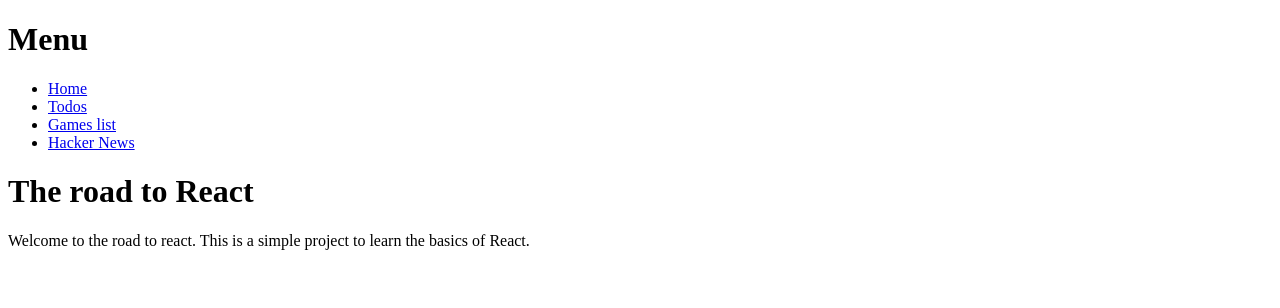
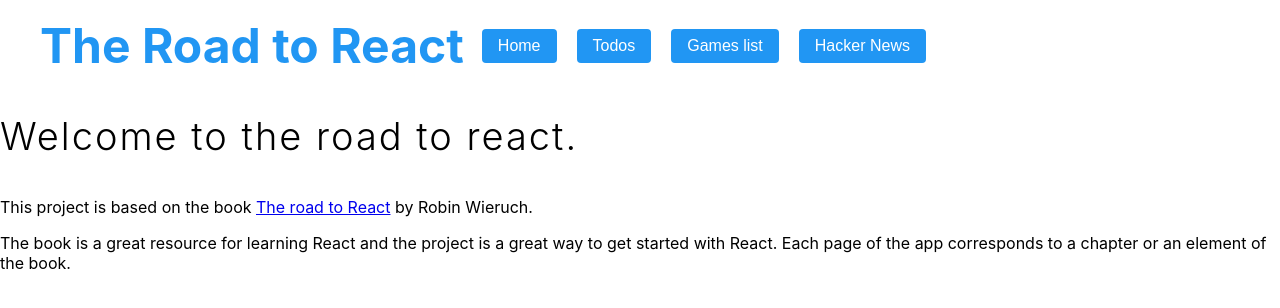
Before and after one commit to mkxmawilix/the-road-to-react, a React (Vite) app: page / in a window 1280 px wide. Shown: the top 308 px of the page. Built offline with nearby package versions, Linux system fonts and the light colour scheme.

Commit message:
[IMP] Added some css style

```diff
--- a/src/App.css
+++ b/src/App.css
@@ -1,3 +1,13 @@
+.container-hn {
+    height: 100vw;
+    padding: 20px;
+
+    background: #83a4d4;
+    background: linear-gradient(to left, #b6fbff, #83a4d4);
+
+    color: #171212;
+}
+
 .list-table {
     width: 90%;
     border-collapse: collapse;
@@ -24,6 +34,11 @@
 
 .list-table.story th {
     background-color: #f09104;
+    color: white;
+}
+
+.list-table.todo th {
+    background-color: #296cf1;
     color: white;
 }
 
@@ -70,13 +85,8 @@ input[type=checkbox] {
 }
 
 .add-game-form button {
-    width: 10%;
-    background-color: #4CAF50;
-    color: white;
     padding: 12px 20px;
     margin: 8px 0;
-    border: none;
-    border-radius: 4px;
     cursor: pointer;
 }
 
@@ -89,3 +99,25 @@ input[type=checkbox] {
     cursor: pointer;
     margin: 5px;
 }
+
+.button {
+    background: transparent;
+    border: 1px solid #171212;
+    padding: 5px;
+    cursor: pointer;
+
+    transition: all 0.1s ease-in;
+}
+
+.button:hover {
+    background: #171212;
+    color: #ffffff;
+}
+
+.button_small {
+    padding: 5px;
+}
+
+.button_large {
+    padding: 10px;
+}
--- a/src/components/CurrencyButtons.jsx
+++ b/src/components/CurrencyButtons.jsx
@@ -14,7 +14,7 @@ const CurrencyButtons = () => {
 
 const CurrencyButton = ({ onClick, children }) => {
     return (
-        <button type="button" onClick={onClick}>
+        <button className="button button_large" type="button" onClick={onClick}>
             {children}
         </button>
     )
--- a/src/index.css
+++ b/src/index.css
@@ -0,0 +1,35 @@
+body {
+    margin: 0;
+    font-family: -apple-system, BlinkMacSystemFont, 'Segeo UI', 'Roboto', 'Oxygen',
+    'Ubuntu', 'Cantarell', 'Fira Sans', 'Droid Sans', 'Helvetica Neue',
+    sans-serif;
+    -webkit-font-smoothing: antialiased;
+    -moz-osx-font-smoothing: grayscale;
+}
+
+.material-button {
+    background-color: #2196f3;
+    border: none;
+    color: white;
+    padding: 0.5rem 1rem;
+    text-align: center;
+    text-decoration: none;
+    display: inline-block;
+    font-size: 16px;
+    margin: 4px 2px;
+    cursor: pointer;
+    border-radius: 4px;
+}
+
+.site-title {
+    font-size: 2rem;
+    font-weight: bold;
+    color: #2196f3;
+    font-size: 48px;
+}
+
+.headline-primary {
+    font-size: 38px;
+    font-weight: 300;
+    letter-spacing: 2px;
+}
--- a/src/main.jsx
+++ b/src/main.jsx
@@ -7,6 +7,7 @@ import Todos from "./pages/Todos";
 import Games from "./pages/Games";
 import HackerNews from "./pages/HackerNews";
 import NoPage from "./pages/NoPage";
+
 import './index.css'
 
 ReactDOM.createRoot(document.getElementById('root')).render(
--- a/src/pages/Games.jsx
+++ b/src/pages/Games.jsx
@@ -161,14 +161,21 @@ const Games = () => {
 
     return (
         <div>
-            <h1>The road to React</h1>
+            <h1 className="headline-primary">Game list</h1>
 
             <Search onSearch={handleSearch} inputSearchValues={searchTerms}>Search:</Search>
 
             <CurrencyProvider>
+                <div style={{ display: "flex", justifyContent: "space-between", width:"90%" }}>
+                    <div>
+                        <AddGame handleClick={handleClickAddGame} inputRefName={addGameInputName} inputRefPrice={addGameInputPrice} inputRefCategory={addGameInputCategory} inputRefAvailable={addGameInputAvailable} />
+                    </div>
+                    <div>
                         Display prices in :
                         <div className="currency-button">
                             <CurrencyButtons />
+                        </div>
+                    </div>
                 </div>
 
                 <TableGames searchName={searchTerms.name}
@@ -176,9 +183,6 @@ const Games = () => {
                     searchPrice={searchTerms.price}
                     games={games} onRemoveItem={handleRemoveItem} />
             </CurrencyProvider>
-
-            <AddGame
-                handleClick={handleClickAddGame} inputRefName={addGameInputName} inputRefPrice={addGameInputPrice} inputRefCategory={addGameInputCategory} inputRefAvailable={addGameInputAvailable} />
 
         </div>
     );
@@ -222,8 +226,6 @@ const TableGames = ({ searchName, searchCategory, searchPrice, games, onRemoveIt
     const { value } = useCurrency();
     return (
         <div>
-            <h2>Games list</h2>
-
             <Table data={tableData} sort={sort} className="list-table game">
                 {(tableList) => (
                     <React.Fragment>
@@ -258,7 +260,7 @@ const TableGames = ({ searchName, searchCategory, searchPrice, games, onRemoveIt
                                             <Cell>{item.category}</Cell>
                                             <Cell>{item.available ? 'Yes' : 'No'}</Cell>
                                             <Cell>
-                                                <button onClick={() => onRemoveItem(item)}>Remove</button>
+                                                <button className="button button_small" onClick={() => onRemoveItem(item)}>Remove</button>
                                             </Cell>
                                         </Row>)
                                 })
@@ -288,10 +290,10 @@ const InputWithLabel = ({ id, type = "text", onChange, value, isFocused, isRequi
     );
 };
 
-const InputWithLabelForm = ({ id, type = "text", onChange, inputRef, value, isRequired, children }) => {
+const InputWithLabelForm = ({ id, type = "text", width = "100px", onChange, inputRef, value, isRequired, children }) => {
     return (
         <>
-            <label htmlFor={id}>{children} </label><input ref={inputRef} id={id} type={type} onChange={onChange} value={value} required={isRequired} />
+            <label htmlFor={id}>{children} </label><input ref={inputRef} id={id} style={{width: width}} type={type} onChange={onChange} value={value} required={isRequired} />
         </>
     );
 };
@@ -318,17 +320,20 @@ const Search = ({ onSearch, inputSearchValues, children }) => (
 
 const AddGame = ({ handleClick, inputRefName, inputRefPrice, inputRefCategory, inputRefAvailable }) => (
     <>
-        <h2>Add game</h2>
         <form className="add-game-form">
             <div>
-                <InputWithLabelForm id="add-a-game-name" inputRef={inputRefName} isRequired>Name</InputWithLabelForm>
+                <div>
+                    <InputWithLabelForm id="add-a-game-name" width="240px" inputRef={inputRefName} isRequired>Name</InputWithLabelForm>
                     <InputWithLabelForm id="add-a-game-price" type="number" inputRef={inputRefPrice} isRequired>Price</InputWithLabelForm>
-                <InputWithLabelForm id="add-a-game-category" inputRef={inputRefCategory} isRequired>Category</InputWithLabelForm>
+                    <InputWithLabelForm id="add-a-game-category" width="150px" inputRef={inputRefCategory} isRequired>Category</InputWithLabelForm>
                     <InputWithLabelForm id="add-a-game-available" type="checkbox" inputRef={inputRefAvailable}>Available</InputWithLabelForm>
                 </div>
-            <button type="button" onClick={handleClick}>
+                <div>
+                    <button className="button button_large" type="button" onClick={handleClick}>
                         Add
                     </button>
+                </div>
+            </div>
         </form>
     </>
 );
@@ -353,6 +358,7 @@ InputWithLabel.propTypes = {
 InputWithLabelForm.propTypes = {
     id: PropTypes.string,
     type: PropTypes.string,
+    width: PropTypes.string,
     onChange: PropTypes.func,
     inputRef: PropTypes.object,
     value: PropTypes.string,
--- a/src/pages/HackerNews.jsx
+++ b/src/pages/HackerNews.jsx
@@ -147,11 +147,10 @@ const HackerNews = () => {
     });
 
     return (
-        <div>
-            <h1>My Hacker Stories</h1>
+        <div className="container-hn">
+            <h1 className="headline-primary">My Hacker Stories</h1>
 
             <SearchForm searchTerm={searchTerm} onSearchInput={handleSearchInput} onSearchSubmit={handleSearchSubmit}/>
-            <hr />
 
             <Table data={tableData} sort={sort} className="list-table story">
                 {
@@ -180,7 +179,7 @@ const HackerNews = () => {
                                                         <Cell>{item.num_comments}</Cell>
                                                         <Cell>{item.points}</Cell>
                                                         <Cell>
-                                                            <button type="button" onClick={() => handleRemoveStory(item)}>Remove</button>
+                                                            <button className="button button_small" type="button" onClick={() => handleRemoveStory(item)}>Remove</button>
                                                         </Cell>
                                                     </Row>
                                                 )))
@@ -211,7 +210,7 @@ const SearchForm = ({
             <strong>Search:</strong>
         </InputWithLabel>
 
-        <button type="submit" disabled={!searchTerm}> Search </button>
+        <button className="button button_large" type="submit" disabled={!searchTerm}> Search </button>
     </form>
 );
 
--- a/src/pages/Home.jsx
+++ b/src/pages/Home.jsx
@@ -2,10 +2,13 @@
 function Home() {
     return (
         <div>
-            <h1>The road to React</h1>
+            <h3 className="headline-primary"> Welcome to the road to react. </h3>
             <p>
-                Welcome to the road to react. This is a simple project to learn
-                the basics of React.
+                This project is based on the book <a href="https://www.roadtoreact.com/">The road to React</a> by Robin Wieruch.
+            </p>
+            <p>
+                The book is a great resource for learning React and the project is a great way to get started with React.
+                Each page of the app corresponds to a chapter or an element of the book.
             </p>
         </div>
     );
--- a/src/pages/Layout.jsx
+++ b/src/pages/Layout.jsx
@@ -1,23 +1,35 @@
 import { Outlet } from "react-router-dom";
 import { Link } from "react-router-dom";
+
+import '../index.css'
 
 const Layout = () => {
     return (
         <>
-            <h1>Menu</h1>
             <nav>
-                <ul>
-                    <li>
-                        <Link to="/">Home</Link>
+                <ul style={{ display: "flex", listStyle: "none", alignItems: "center" }}>
+                    <li className="site-title" style={{ marginRight: "1rem" }}>
+                        The Road to React
                     </li>
-                    <li>
-                        <Link to="/todos">Todos</Link>
+                    <li style={{ marginRight: "1rem" }}>
+                        <Link to="/">
+                            <button className="material-button">Home</button>
+                        </Link>
                     </li>
-                    <li>
-                        <Link to="/games-list">Games list</Link>
+                    <li style={{ marginRight: "1rem" }}>
+                        <Link to="/todos">
+                            <button className="material-button">Todos</button>
+                        </Link>
                     </li>
-                    <li>
-                        <Link to="/hacker-news">Hacker News</Link>
+                    <li style={{ marginRight: "1rem" }}>
+                        <Link to="/games-list">
+                            <button className="material-button">Games list</button>
+                        </Link>
+                    </li>
+                    <li style={{ marginRight: "1rem" }}>
+                        <Link to="/hacker-news">
+                            <button className="material-button">Hacker News</button>
+                        </Link>
                     </li>
                 </ul>
             </nav>
@@ -26,5 +38,4 @@ const Layout = () => {
     );
 };
 
-
 export default Layout;
```
Also changed, not shown: src/pages/Todos.jsx (+15 -11 lines). Lines whose indentation alone changed are shown as unchanged.
